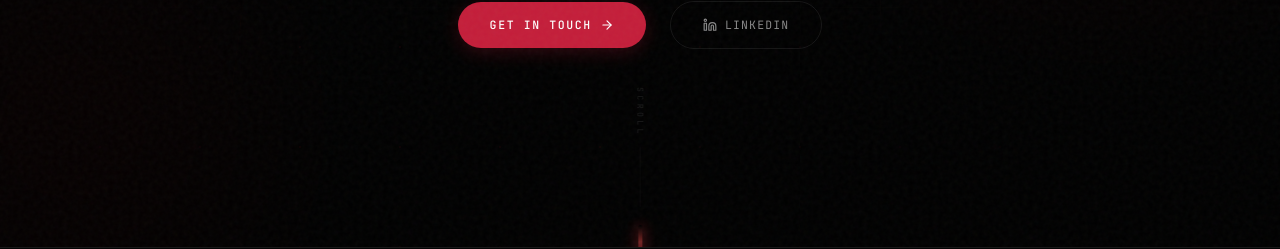
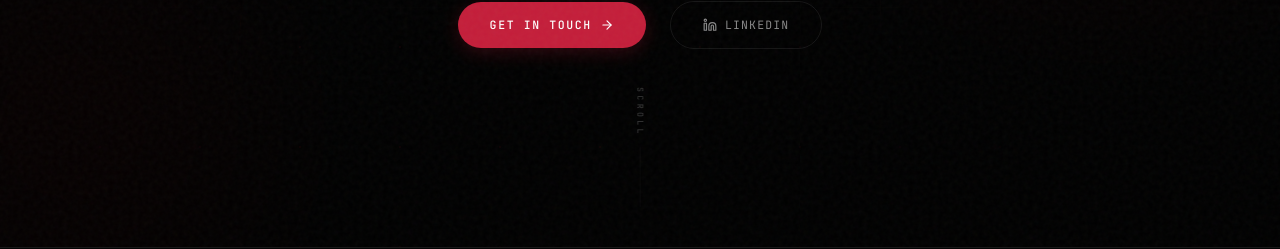
Before and after one commit to KritishX/portfolio-website, a React (Vite) app: page / in a window 1280 px wide. Shown: the part 553-802 px from the top of the page. Built offline with nearby package versions, Linux system fonts and the light colour scheme; a web font is replaced by a local one.

Commit message:
design: redesigned scroll animation to use text gradient masking for a flawless transfer effect

```diff
--- a/src/styles/hero.css
+++ b/src/styles/hero.css
@@ -255,38 +255,32 @@
   position: relative;
 }
 
-/* The single unified glowing laser beam */
-.hero-scroll::after {
-  content: '';
-  position: absolute;
-  top: -20px;
-  left: 50%;
-  transform: translateX(-50%);
-  width: 4px;
-  height: 50px;
-  background: linear-gradient(180deg, transparent, #ff4b4b, #9b1b30, transparent);
-  box-shadow: 0 0 12px #ff4b4b, 0 0 24px #9b1b30;
-  border-radius: 4px;
-  animation: scroll-laser-travel 2.5s cubic-bezier(0.65, 0, 0.35, 1) infinite;
-  z-index: 3;
-  mix-blend-mode: screen;
-  pointer-events: none;
-}
-
-@keyframes scroll-laser-travel {
-  0% { top: -20px; opacity: 0; }
-  15% { opacity: 1; }
-  85% { opacity: 1; }
-  100% { top: calc(100% + 20px); opacity: 0; }
-}
-
 .hero-scroll-text {
   font-family: var(--font-mono);
   font-size: 0.52rem;
   letter-spacing: 0.4em;
   text-transform: uppercase;
-  color: rgba(255, 255, 255, 0.25);
   writing-mode: vertical-rl;
+
+  /* Text masking for smooth glow transition */
+  background: linear-gradient(180deg,
+    var(--text-muted) 35%,
+    #ff4b4b 47%,
+    #ffffff 50%,
+    #9b1b30 53%,
+    var(--text-muted) 65%
+  );
+  background-size: 100% 300%;
+  background-position: 0% 100%;
+  -webkit-background-clip: text;
+  -webkit-text-fill-color: transparent;
+  animation: scroll-text-shimmer 3s ease-in-out infinite;
+}
+
+@keyframes scroll-text-shimmer {
+  0% { background-position: 0% 100%; } /* Glow is above text */
+  25% { background-position: 0% 0%; }  /* Glow passes through to bottom */
+  100% { background-position: 0% 0%; } /* Wait for line animation */
 }
 
 .hero-scroll-line {
@@ -295,6 +289,28 @@
   background: rgba(255, 255, 255, 0.05);
   position: relative;
   border-radius: 2px;
+}
+
+.hero-scroll-line::after {
+  content: '';
+  position: absolute;
+  top: -50%;
+  left: -1px;
+  width: 4px;
+  height: 40%;
+  background: linear-gradient(180deg, transparent, #ffffff, #ff4b4b, #9b1b30, transparent);
+  box-shadow: 0 0 10px #ff4b4b, 0 0 20px #9b1b30;
+  border-radius: 4px;
+  opacity: 0;
+  animation: scroll-line-drop 3s ease-in-out infinite;
+}
+
+@keyframes scroll-line-drop {
+  0% { top: -50%; opacity: 0; }
+  22% { top: -30%; opacity: 0; }
+  25% { top: -10%; opacity: 1; } /* Glow transfers from text to line */
+  60% { top: 100%; opacity: 0; }
+  100% { top: 100%; opacity: 0; }
 }
 
 @media (max-width: 768px) {
```
